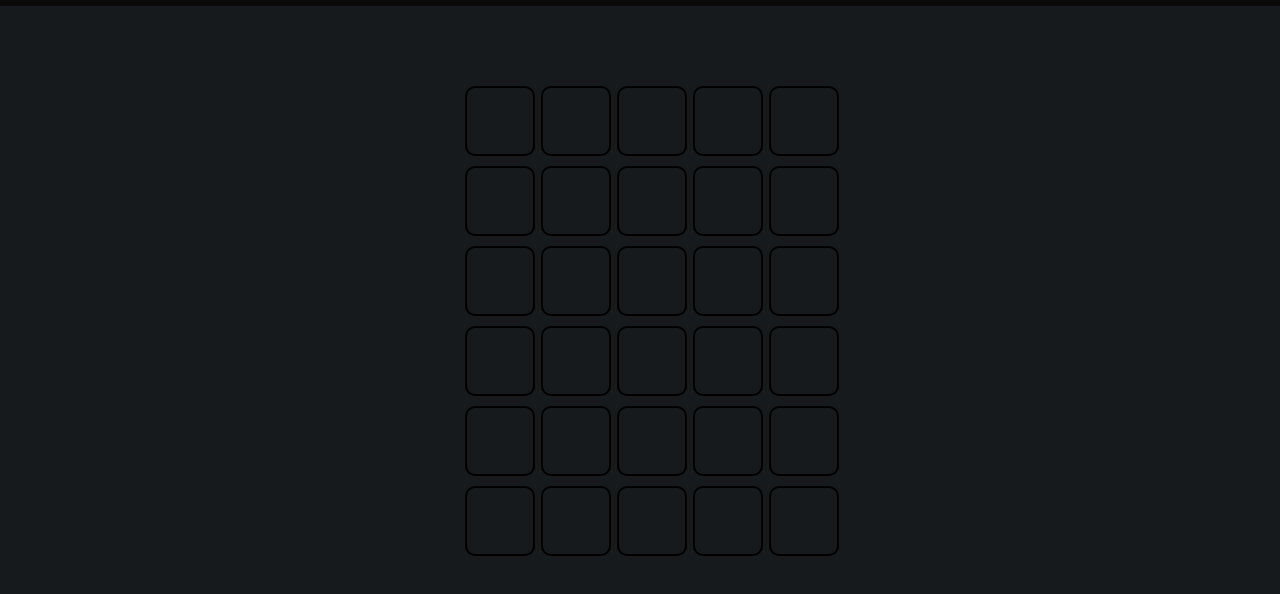
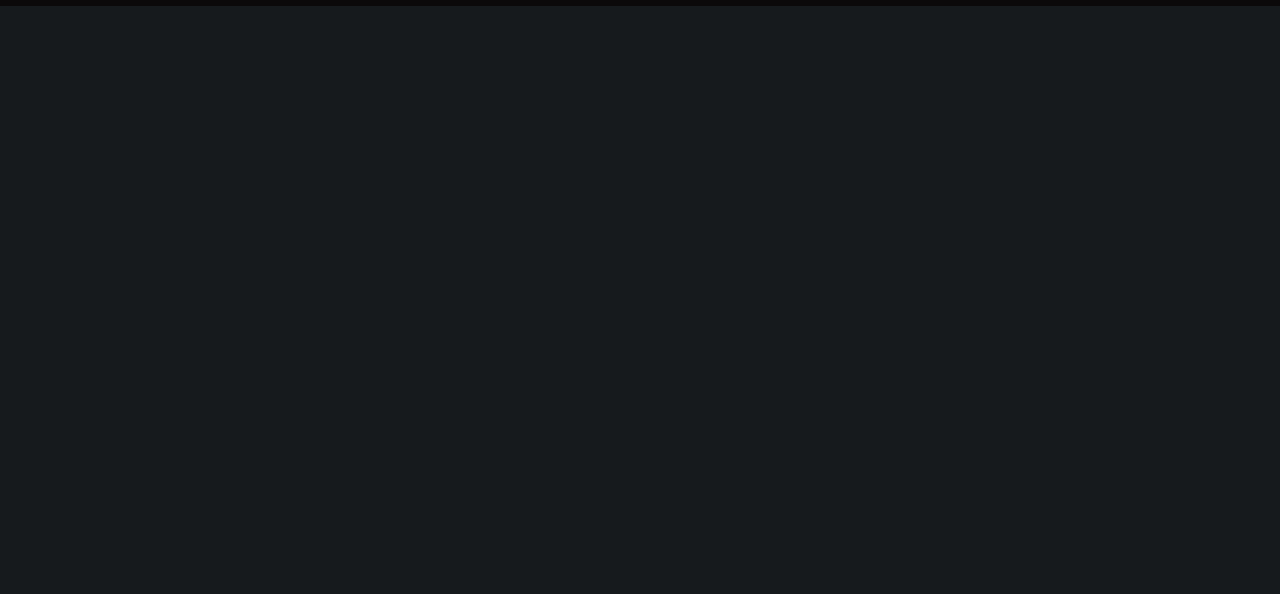
Before and after one commit to Xem0n/wordle, a plain HTML site: page index.html in a window 1280 px wide. Shown: the part 44-638 px from the top of the page. Drawn offline with Linux system fonts and the light colour scheme.

Commit message:
remove mockup

```diff
--- a/index.html
+++ b/index.html
@@ -23,109 +23,6 @@
             </div>
         </header>
 
-        <div class="board">
-            <div class="row">
-                <div class="element">
-                    <input type="text" maxlength="1">
-                </div>
-                <div class="element">
-                    <input type="text" maxlength="1">
-                </div>
-                <div class="element">
-                    <input type="text" maxlength="1">
-                </div>
-                <div class="element">
-                    <input type="text" maxlength="1">
-                </div>
-                <div class="element">
-                    <input type="text" maxlength="1">
-                </div>
-            </div>
-            <div class="row">
-                <div class="element">
-                    <input type="text" maxlength="1">
-                </div>
-                <div class="element">
-                    <input type="text" maxlength="1">
-                </div>
-                <div class="element">
-                    <input type="text" maxlength="1">
-                </div>
-                <div class="element">
-                    <input type="text" maxlength="1">
-                </div>
-                <div class="element">
-                    <input type="text" maxlength="1">
-                </div>
-            </div>
-            <div class="row">
-                <div class="element">
-                    <input type="text" maxlength="1">
-                </div>
-                <div class="element">
-                    <input type="text" maxlength="1">
-                </div>
-                <div class="element">
-                    <input type="text" maxlength="1">
-                </div>
-                <div class="element">
-                    <input type="text" maxlength="1">
-                </div>
-                <div class="element">
-                    <input type="text" maxlength="1">
-                </div>
-            </div>
-            <div class="row">
-                <div class="element">
-                    <input type="text" maxlength="1">
-                </div>
-                <div class="element">
-                    <input type="text" maxlength="1">
-                </div>
-                <div class="element">
-                    <input type="text" maxlength="1">
-                </div>
-                <div class="element">
-                    <input type="text" maxlength="1">
-                </div>
-                <div class="element">
-                    <input type="text" maxlength="1">
-                </div>
-            </div>
-            <div class="row">
-                <div class="element">
-                    <input type="text" maxlength="1">
-                </div>
-                <div class="element">
-                    <input type="text" maxlength="1">
-                </div>
-                <div class="element">
-                    <input type="text" maxlength="1">
-                </div>
-                <div class="element">
-                    <input type="text" maxlength="1">
-                </div>
-                <div class="element">
-                    <input type="text" maxlength="1">
-                </div>
-            </div>
-            <div class="row">
-                <div class="element">
-                    <input type="text" maxlength="1">
-                </div>
-                <div class="element">
-                    <input type="text" maxlength="1">
-                </div>
-                <div class="element">
-                    <input type="text" maxlength="1">
-                </div>
-                <div class="element">
-                    <input type="text" maxlength="1">
-                </div>
-                <div class="element">
-                    <input type="text" maxlength="1">
-                </div>
-            </div>
        </div>
     </div>
 </body>
```
